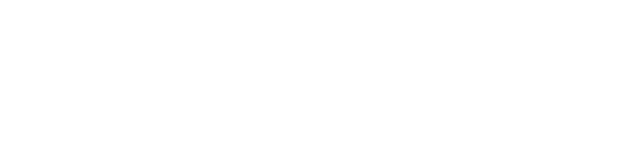
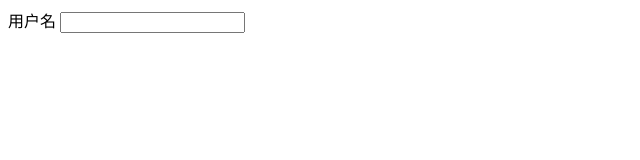
Before and after one commit to Scar007/201703node, a website: page 1.express/4.login/views/user/signup.html in a window 1280 px wide. Shown: the whole page, without its empty margins (0-640 px from the left). Drawn offline with Linux system fonts and the light colour scheme.

Commit message:
编写注册表单

```diff
--- a/1.express/4.login/views/user/signup.html
+++ b/1.express/4.login/views/user/signup.html
@@ -5,6 +5,17 @@
     <title>Title</title>
 </head>
 <body>
-
+<div class="container">
+    <div class="row">
+        <div class="col-sm-8 col-sm-offset-2">
+            <form>
+                <div class="form-group">
+                    <label for="username">用户名</label>
+                    <input type="text" id="username" name="username">
+                </div>
+            </form>
+        </div>
+    </div>
+</div>
 </body>
 </html>
```
